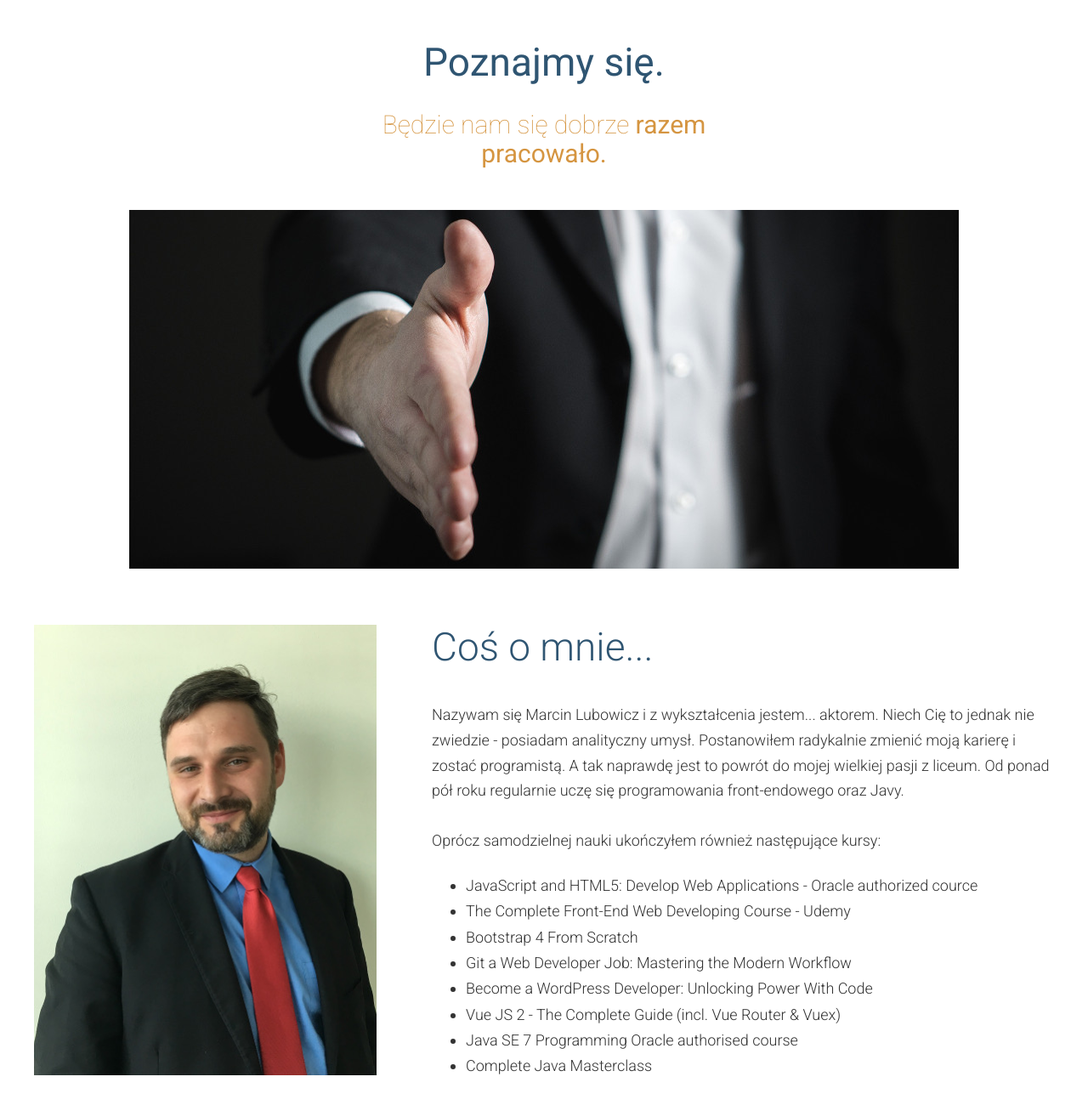
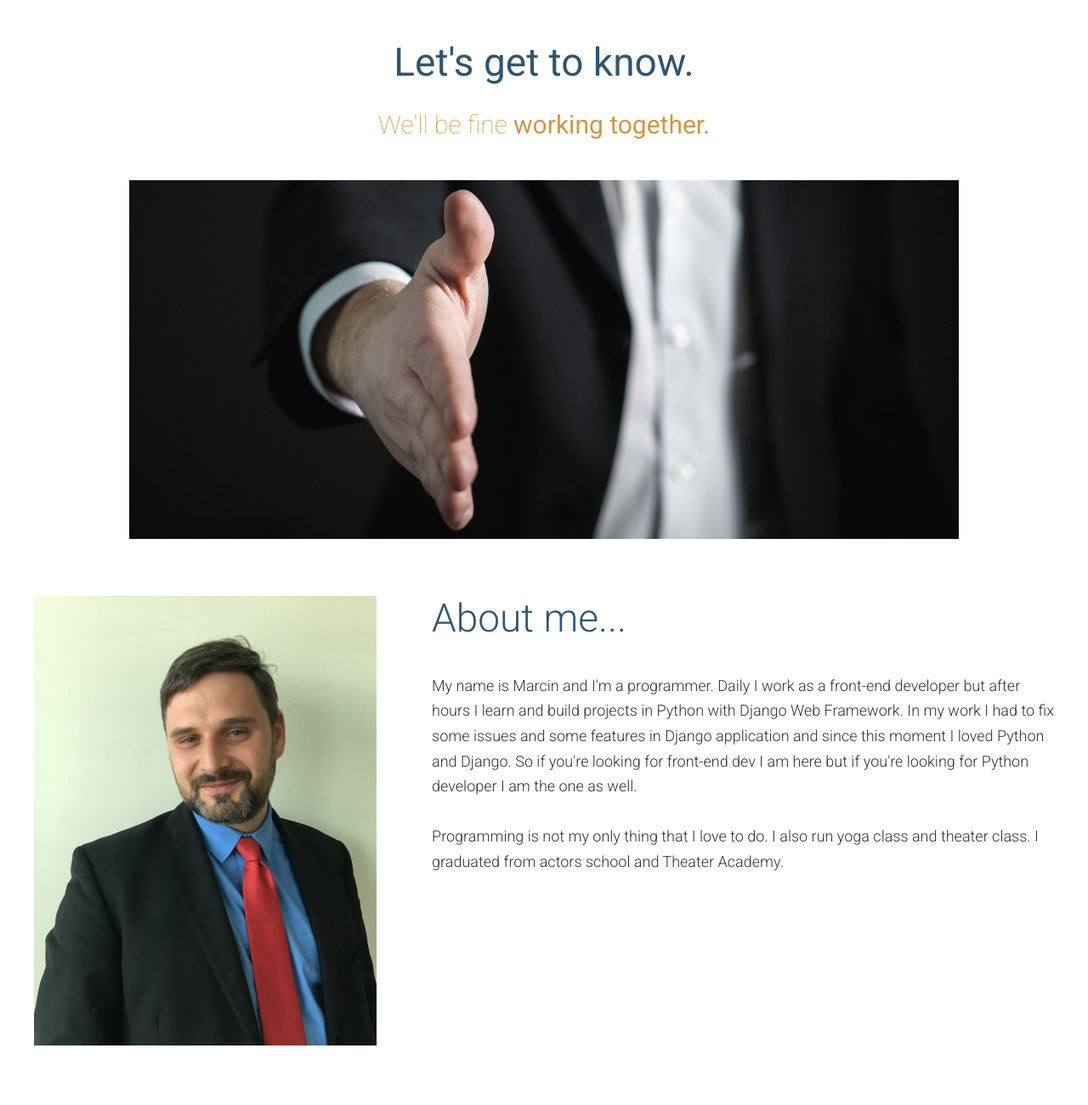
Before and after one commit to Moviss/portfolio-site, a website: page app/index.html in a window 1280 px wide. Shown: the part 680-1980 px from the top of the page at 85% size. Drawn offline with Linux system fonts and the light colour scheme.

Commit message:
Translated about me section

```diff
--- a/app/index.html
+++ b/app/index.html
@@ -53,23 +53,23 @@
       <source srcset="assets/images/hero--large.jpg 1920w, assets/images/hero--large-hi-dpi.jpg 3840w" media="(min-width: 1380px)">
       <source srcset="assets/images/hero--medium.jpg 1380w, assets/images/hero--medium-hi-dpi.jpg 2760w" media="(min-width: 990px)">
       <source srcset="assets/images/hero--small.jpg 990w, assets/images/hero--small-hi-dpi.jpg 1980w" media="(min-width: 640px)">
-      <img srcset="assets/images/hero--smaller.jpg 640w, assets/images/hero--smaller-hi-dpi.jpg 1280w" alt="Laptop i kod na ekranie" class="large-hero__image">
+      <img srcset="assets/images/hero--smaller.jpg 640w, assets/images/hero--smaller-hi-dpi.jpg 1280w" alt="Keyboard, notebook, airpods and pencil" class="large-hero__image">
     </picture>
 
     <div class="large-hero__text-content">
       <div class="wrapper">
-        <h1 class="large-hero__title">Witaj.</h1>
-        <h2 class="large-hero__subtitle">Mam na imię Marcin.</h2>
-        <p class="large-hero__description">Jestem Front-end Developerem, którego szukasz.</p>
-        <p><a href="#" class="btn btn--orange btn--large open-modal">Zacznijmy Współpracę</a></p>
+        <h1 class="large-hero__title">Hello, world.</h1>
+        <h2 class="large-hero__subtitle">My name is Marcin.</h2>
+        <p class="large-hero__description">I am a programmer that you seek.</p>
+        <p><a href="#" class="btn btn--orange btn--large open-modal">Let's start to work.</a></p>
       </div>
     </div>
   </div>
 
   <div id="about-me" class="page-section" data-matching-link="#about-me-link">
     <div class="wrapper">
-      <h2 class="headline headline--centered headline--light headline--b-margin-small"><strong>Poznajmy się.</strong></h2>
-      <h3 class="headline headline--centered headline--orange headline--small headline--narrow headline--light headline--b-margin-large">Będzie nam się dobrze <strong>razem pracowało.</strong></h3>
+      <h2 class="headline headline--centered headline--light headline--b-margin-small"><strong>Let's get to know.</strong></h2>
+      <h3 class="headline headline--centered headline--orange headline--small headline--narrow headline--light headline--b-margin-large">We'll be fine <strong>working together.</strong></h3>
 
       <div class="wrapper wrapper--medium wrapper--b-margin">
         <img class="lazyload" sizes="(min-width: 970px) 976px, 100vw" data-srcset="assets/images/hand-shake-low-res.jpg 565w, assets/images/hand-shake.jpg 976w, assets/images/hand-shake-hi-dpi.jpg 1952w" alt="Wyciągnięta dłoń.">
@@ -85,19 +85,9 @@
         </div>
         <div class="row__medium-8 row__medium-8--smaller">
           <div class="generic-content-container">
-            <h2 class="headline headline--no-t-margin">Coś o mnie...</h2>
-            <p>Nazywam się Marcin Lubowicz i z wykształcenia jestem... aktorem. Niech Cię to jednak nie zwiedzie - posiadam analityczny umysł. Postanowiłem radykalnie zmienić moją karierę i zostać programistą. A tak naprawdę jest to powrót do mojej wielkiej pasji z liceum. Od ponad pół roku regularnie uczę się programowania <span style="white-space: nowrap;">front-endowego</span> oraz Javy.</p>
-            <p>Oprócz samodzielnej nauki ukończyłem również następujące kursy: </p>
-            <ul>
-              <li>JavaScript and HTML5: Develop Web Applications - Oracle authorized cource</li>
-              <li>The Complete Front-End Web Developing Course - Udemy</li>
-              <li>Bootstrap 4 From Scratch</li>
-              <li>Git a Web Developer Job: Mastering the Modern Workflow</li>
-              <li>Become a WordPress Developer: Unlocking Power With Code</li>
-              <li>Vue JS 2 - The Complete Guide (incl. Vue Router & Vuex)</li>
-              <li>Java SE 7 Programming Oracle authorised course</li>
-             <li>Complete Java Masterclass</li>
-            </ul>
+            <h2 class="headline headline--no-t-margin">About me...</h2>
+            <p>My name is Marcin and I'm a programmer. Daily I work as a front-end developer but after hours I learn and build projects in Python with Django Web Framework. In my work I had to fix some issues and some features in Django application and since this moment I loved Python and Django. So if you're looking for front-end dev I am here but if you're looking for Python developer I am the one as well.</p>
+            <p>Programming is not my only thing that I love to do. I also run yoga class and theater class. I graduated from actors school and Theater Academy.</p>
           </div>
         </div>
     </div>
```
Also changed, not shown: docs/index.html (+10 -20 lines).
